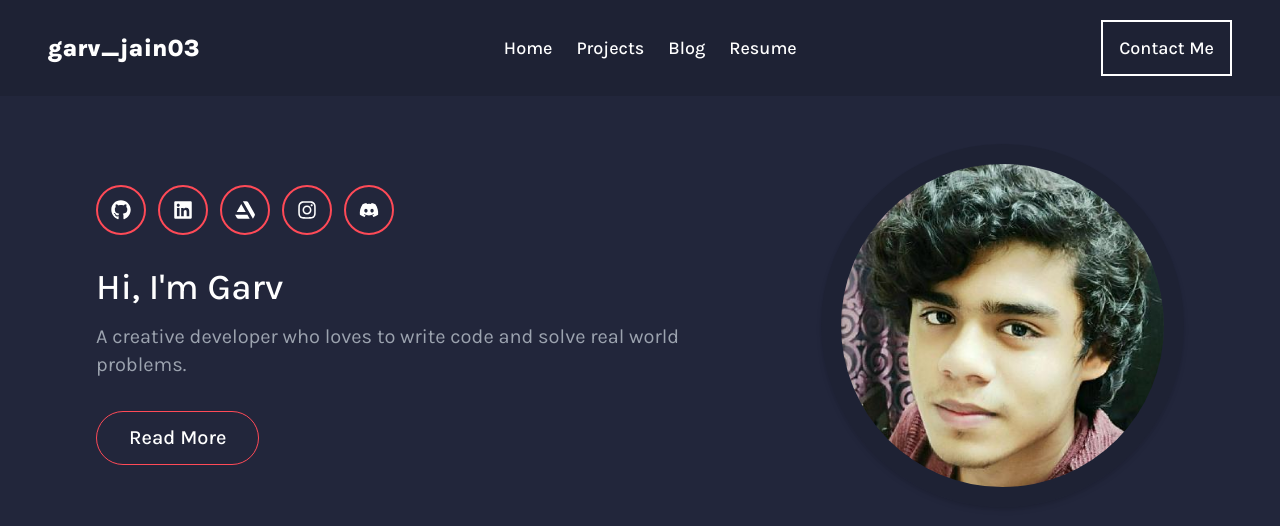
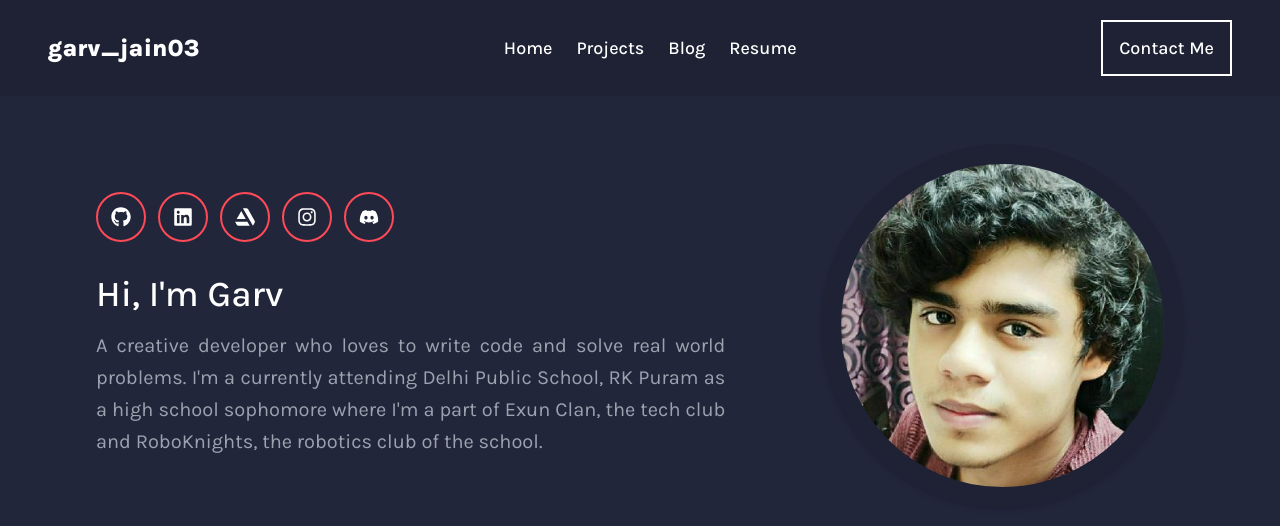
Before and after one commit to GarvJain03/garvjain.me, a Next.js app: page / in a window 1280 px wide. Shown: the top 526 px of the page. Built offline with nearby package versions, Linux system fonts and the light colour scheme.

Commit message:
ui: fix bugs and content

```diff
--- a/components/Index/Hero.tsx
+++ b/components/Index/Hero.tsx
@@ -7,14 +7,7 @@ import {
   FaInstagram,
 } from 'react-icons/fa'
 
-interface ISocialIcons {
-  links: {
-    icon: React.ReactFragment
-    url: string
-  }[]
-}
-
-const socials: ISocialIcons['links'] = [
+const socials: { icon: React.ReactFragment; url: string }[] = [
   {
     icon: <FaGithub />,
     url: 'https://github.com/GarvJain03',
@@ -39,7 +32,7 @@ const socials: ISocialIcons['links'] = [
 
 const Hero: React.FC = () => {
   return (
-    <div className="container mx-auto flex flex-col items-center px-5 py-12 md:flex-row lg:px-24">
+    <div className=" mx-auto flex flex-col items-center px-5 pt-12 md:flex-row lg:px-24">
       <div className="mb-16 flex flex-col items-center text-center md:mb-0 md:w-1/2 md:items-start md:pr-16 md:text-left lg:flex-grow lg:pr-24">
         <div className="mb-8 flex flex-row space-x-3">
           {socials.map((social, index) => (
@@ -57,14 +50,14 @@ const Hero: React.FC = () => {
           Hi, I'm Garv
         </h2>
 
-        <p className="mt-4 text-xl text-gray-400">
+        <p className="mt-4 text-justify text-xl leading-8 text-gray-400">
           A creative developer who loves to write code and solve real world
-          problems.
+          problems. I'm a currently attending{' '}
+          <a className="link">Delhi Public School, RK Puram</a> as a high school
+          sophomore where I'm a part of <a className="link">Exun Clan</a>, the
+          tech club and <a className="link">RoboKnights</a>, the robotics club
+          of the school.
         </p>
-
-        <button className="mt-8 rounded-full border border-soft-red px-8 py-3 text-xl font-medium text-white transition duration-200 ease-in-out hover:bg-soft-red">
-          Read More
-        </button>
       </div>
       <img
         className="rounded-full border-[20px] border-primary-dark object-cover object-center shadow-md hover:animate-pulse md:w-1/2 lg:w-2/6"
@@ -76,3 +69,5 @@ const Hero: React.FC = () => {
 }
 
 export default Hero
+
+// mx-auto flex flex-col items-center px-5 py-12 md:flex-row lg:px-24
```
